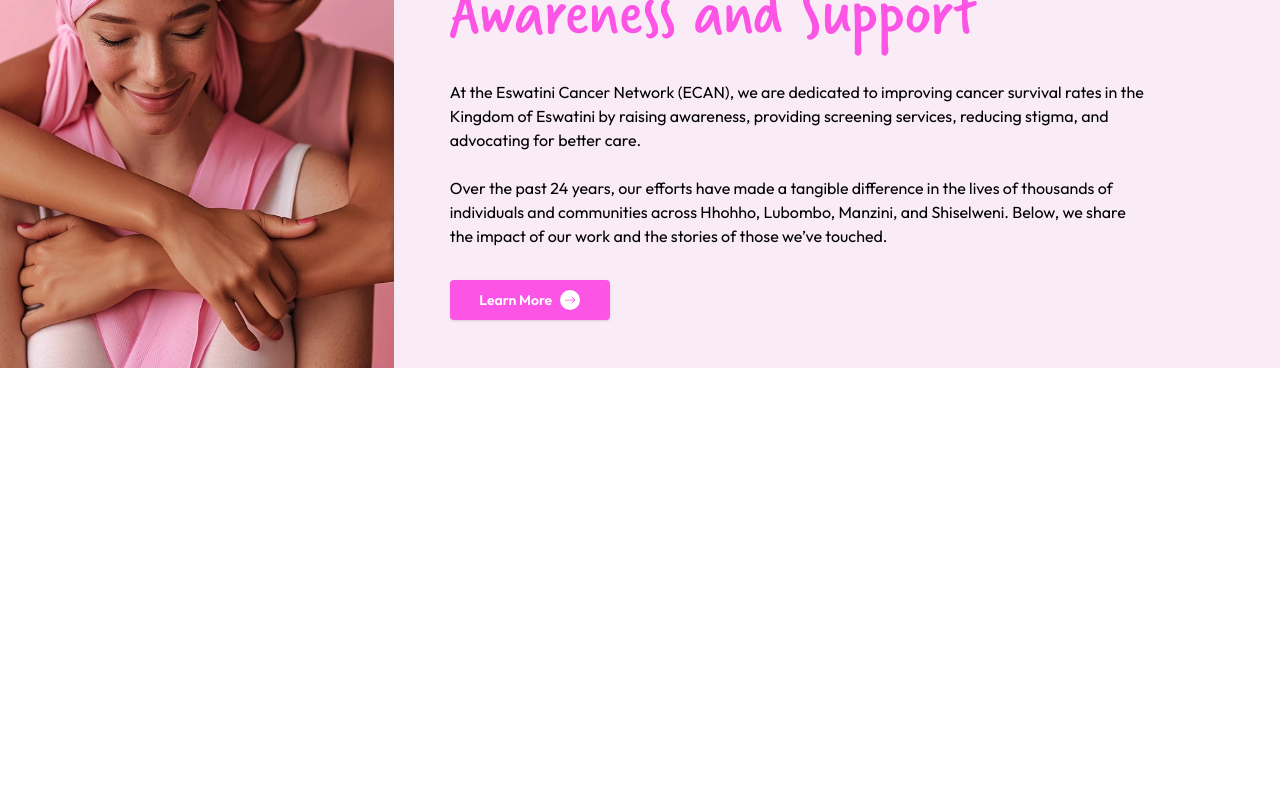
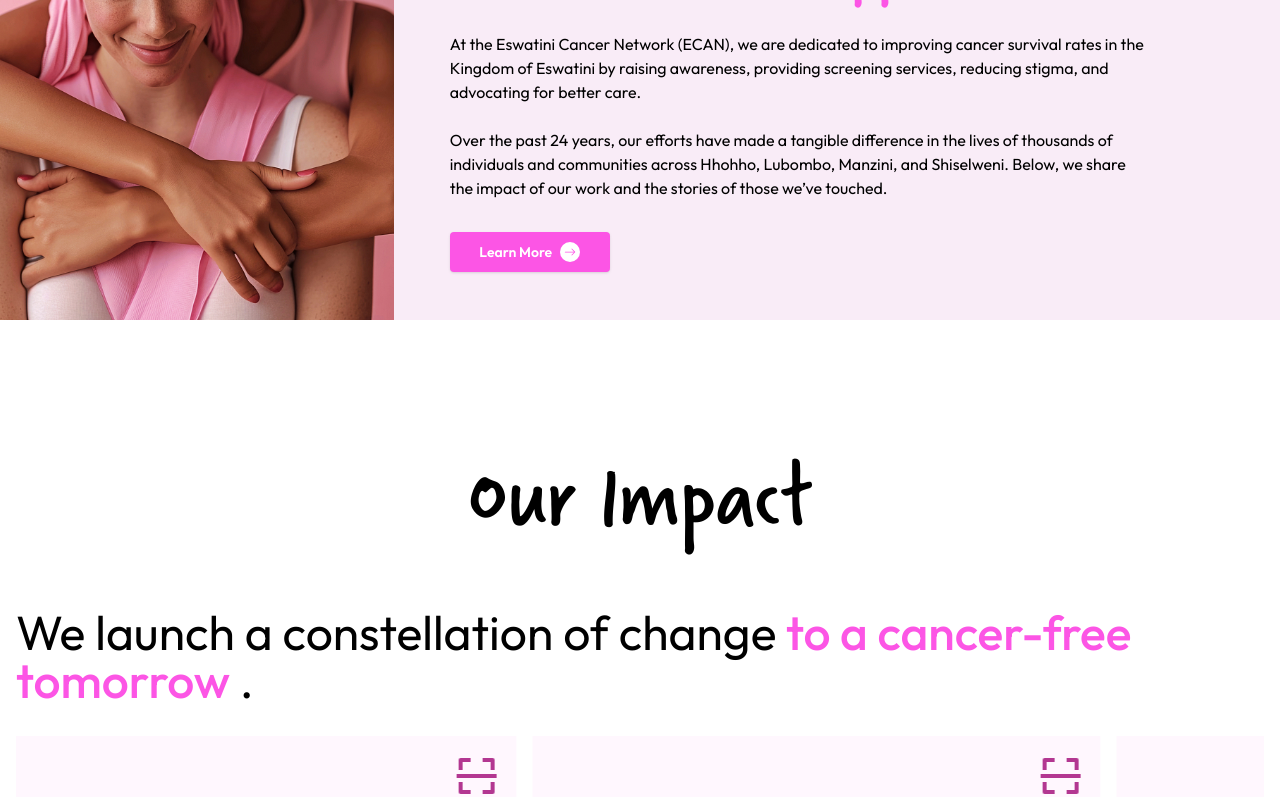
Before and after one commit to mayo23-06-02/ECAN, a Next.js app in the folder website/: page / in a window 1280 px wide. Shown: the part 2000-2797 px from the top of the page. Before the commit the page ends 2368 px from the top, so only its background shows below. Built offline with nearby package versions, Linux system fonts and the light colour scheme.

Commit message:
Home - Our Impact Section

```diff
--- a/website/app/page.tsx
+++ b/website/app/page.tsx
@@ -1,5 +1,4 @@
 import LandingPage from "@/components/LandingPage/LandingPage";
-import Image from "next/image";
 
 export default function Home() {
   return (
--- a/website/components/LandingPage/AboutSection/AboutSectionHome.tsx
+++ b/website/components/LandingPage/AboutSection/AboutSectionHome.tsx
@@ -10,7 +10,7 @@
 
 function AboutSectionHome() {
     return (
-        <div className='lg:py-18 py-8 max-w-[1600px] lg:px-36 mx-auto w-full flex flex-col items-center px-4  lg:space-y-10  text-center relative'>
+        <div className='lg:py-18 py-8 max-w-[1400px] lg:px-8  mx-auto w-full flex flex-col items-center px-4  lg:space-y-10  text-center relative'>
             <div>
                 <p className='text-4xl lg:text-5xl text-left about-reveal'>
                     At, <span style={{ color: '#B33791', fontWeight: 'bold' }}>ECAN</span>. we chart a course to a <span style={{ color: '#B33791', fontWeight: '900' }}>future where EVERY PERSON</span> is <span style={{ color: '#FC55E5', fontWeight: '500' }}>aware, prepared, and uniting against cancer</span> .
--- a/website/components/LandingPage/AdvocacySection/AdvocacySectionHome.tsx
+++ b/website/components/LandingPage/AdvocacySection/AdvocacySectionHome.tsx
@@ -8,7 +8,7 @@
 
 function AdvocacySectionHome() {
     return (
-        <div className='bg-[#F9ECF7] flex flex-col lg:flex-row lg:space-x-8 max-h-[600px]'>
+        <div className='bg-[#F9ECF7] flex flex-col lg:flex-row lg:space-x-8 lg:max-h-[600px]'>
             <div className='min-w-[300px]'>
                 <Image src={Support} alt="Support" width={1000} height={400} className='hidden lg:inline h-[600px] object-cover' />
                 <Image src={Support} alt="Support" width={800} height={100} className='lg:hidden' />
--- a/website/components/LandingPage/HeroSection/HeroSectionHome.tsx
+++ b/website/components/LandingPage/HeroSection/HeroSectionHome.tsx
@@ -2,7 +2,7 @@
 import React from 'react'
 import Image from 'next/image'
 import Button from '@/components/Re-usable UI/Button'
-import Carousel, { ArrowProps, DotProps } from 'react-multi-carousel'
+import Carousel, { DotProps } from 'react-multi-carousel'
 import 'react-multi-carousel/lib/styles.css'
 import Truck from '@/assets/truck.jpg' // Adjust the import path as needed
 
@@ -64,7 +64,7 @@
   />
 )
 
-// Custom Arrow group (only show on lg+)
+// Use 'any' for customButtonGroup props to match react-multi-carousel's dynamic injection
 const CustomButtonGroup = ({ next, previous }: any) => {
   return (
     <div className="hidden lg:flex absolute top-1/2 left-0 right-0 justify-between px-8 z-30 pointer-events-none">
--- /dev/null
+++ b/website/components/LandingPage/ImpactSection/ImapactSectionHome.tsx
@@ -0,0 +1,122 @@
+"use client"
+import React from 'react'
+import Carousel from 'react-multi-carousel'
+import 'react-multi-carousel/lib/styles.css'
+import { BiScan } from 'react-icons/bi'
+
+function ImpactCardCarousel() {
+    const cards = [
+        {
+            title: "+10K",
+            subtitle: "Screened Over 10,000 Individuals",
+            description: "Since 2001, ECAN has provided free or low-cost screenings for breast, cervical, and prostate cancers, enabling early detection and treatment for thousands. In 2024 alone, we screened 1,500 women for cervical cancer, identifying 120 cases for early intervention.",
+            icon: <BiScan className="text-[#B33791] text-5xl" />
+        },
+        {
+            title: "+10K",
+            subtitle: "Screened Over 10,000 Individuals",
+            description: "Since 2001, ECAN has provided free or low-cost screenings for breast, cervical, and prostate cancers, enabling early detection and treatment for thousands. In 2024 alone, we screened 1,500 women for cervical cancer, identifying 120 cases for early intervention.",
+            icon: <BiScan className="text-[#B33791] text-5xl" />
+        },
+        {
+            title: "+10K",
+            subtitle: "Screened Over 10,000 Individuals",
+            description: "Since 2001, ECAN has provided free or low-cost screenings for breast, cervical, and prostate cancers, enabling early detection and treatment for thousands. In 2024 alone, we screened 1,500 women for cervical cancer, identifying 120 cases for early intervention.",
+            icon: <BiScan className="text-[#B33791] text-5xl" />
+        }
+    ];
+
+    const responsive = {
+        largeDesktop: {
+            breakpoint: { max: 4000, min: 1536 },
+            items: 3,
+        },
+        desktop: {
+            breakpoint: { max: 1536, min: 1024 },
+            items: 3,
+        },
+        tablet: {
+            breakpoint: { max: 1024, min: 640 },
+            items: 2,
+            partialVisibilityGutter: 40
+        },
+        mobile: {
+            breakpoint: { max: 640, min: 0 },
+            items: 1,
+            partialVisibilityGutter: 30
+        }
+    };
+
+    return (
+        <div className="w-full max-w-[1400px] mx-auto px-2 sm:px-4 py-16 lg:py-24">
+            <h1 style={{ fontFamily: 'var(--font-verveine)' }} className="font-verveine text-5xl lg:text-8xl text-center impact-reveal lg:mb-16 lg:mt-8">Our Impact</h1>
+            <p className='text-4xl lg:text-5xl text-left about-reveal'>
+                    We launch a constellation of change<span style={{ color: '#FC55E5', fontWeight: '500' }}> to a cancer-free tomorrow</span> .
+                </p>
+                <style jsx>{`
+                  .about-reveal {
+                    opacity: 0;
+                    transform: translateY(40px);
+                    animation: aboutFadeInUp 1.2s cubic-bezier(0.4,0,0.2,1) 0.2s forwards;
+                  }
+                  .impact-reveal {
+                    opacity: 0;
+                    transform: translateY(40px);
+                    animation: impactFadeInUp 1.2s cubic-bezier(0.4,0,0.2,1) 0.1s forwards;
+                  }
+                  @keyframes aboutFadeInUp {
+                    to {
+                      opacity: 1;
+                      transform: translateY(0);
+                    }
+                  }
+                  @keyframes impactFadeInUp {
+                    to {
+                      opacity: 1;
+                      transform: translateY(0);
+                    }
+                  }
+                `}</style>
+            <Carousel
+                responsive={responsive}
+                infinite
+                arrows={false}
+                showDots={false}
+                itemClass="px-2"
+                containerClass="py-8"
+                partialVisible
+                renderDotsOutside={false}
+                renderButtonGroupOutside={false}
+                draggable
+                swipeable
+                autoPlay
+            >
+                {cards.map((card, index) => (
+                    <div key={index} className="relative bg-[#FFF7FE] border-b-8 border-[#CB76B3] flex flex-col pt-12 justify-center p-6 h-[450px] min-w-[250px] impact-reveal ">
+                        <span className='absolute top-4 right-4'>
+                            {card.icon}
+                        </span>
+                        <div className="text-5xl lg:text-6xl font-bold text-[#75245F]">{card.title}</div>
+                        <div className="text-xl lg:text-2xl text-[#75245F] mt-2 font-bold">{card.subtitle}</div>
+                        <div className="text-sm lg:text-base text-[#75245F] mt-4">{card.description}</div>
+                    </div>
+                ))}
+            </Carousel>
+            <style jsx>{`
+        .impact-reveal {
+          opacity: 0;
+          transform: translateY(40px);
+          animation: impactFadeInUp 1.2s cubic-bezier(0.4,0,0.2,1) 0.1s forwards;
+        }
+        @keyframes impactFadeInUp {
+          to {
+            opacity: 1;
+            transform: translateY(0);
+          }
+        }
+      `}</style>
+        </div>
+    )
+}
+
+export default ImpactCardCarousel
--- a/website/components/LandingPage/LandingPage.tsx
+++ b/website/components/LandingPage/LandingPage.tsx
@@ -2,6 +2,7 @@
 import HeroSectionHome from './HeroSection/HeroSectionHome'
 import AboutSectionHome from './AboutSection/AboutSectionHome'
 import AdvocacySectionHome from './AdvocacySection/AdvocacySectionHome'
+import ImapactSectionHome from './ImpactSection/ImapactSectionHome'
 
 function LandingPage() {
   return (
@@ -9,6 +10,7 @@
         <HeroSectionHome  />
         <AboutSectionHome />
         <AdvocacySectionHome />
+        <ImapactSectionHome />
     </div>
   )
 }
```
Also changed, not shown: website/components/Header/DonateHeader.tsx (+52 -21 lines), website/assets/ribbonSVG.svg.
